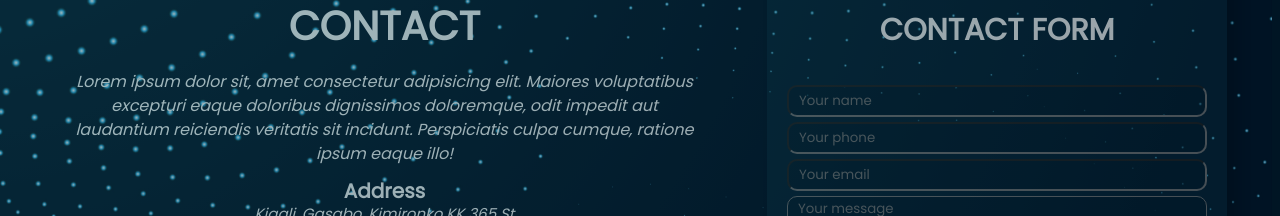
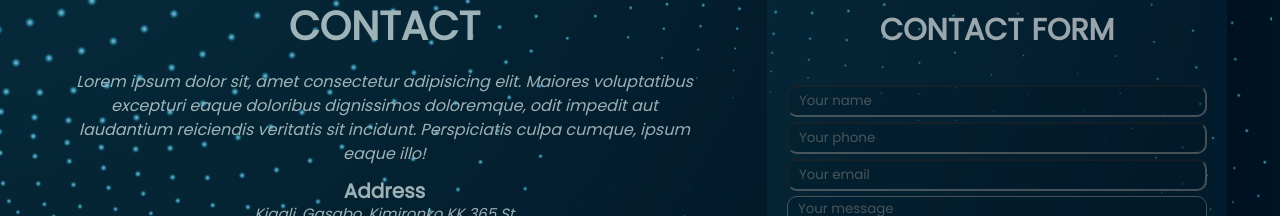
Before and after one commit to sarazaToussaint/Nassaty, a React (Create React App) app: page /Contact in a window 1280 px wide. Shown: the part 202-418 px from the top of the page. Built offline with nearby package versions, Linux system fonts and the light colour scheme.

Commit message:
Make some changes

```diff
--- a/src/component/Contact.jsx
+++ b/src/component/Contact.jsx
@@ -35,7 +35,7 @@ const Contact = () => (
           Lorem ipsum dolor sit, amet consectetur adipisicing elit.
           Maiores voluptatibus excepturi eaque doloribus dignissimos
           doloremque, odit impedit aut laudantium reiciendis veritatis
-          sit incidunt. Perspiciatis culpa cumque, ratione ipsum eaque illo!
+          sit incidunt. Perspiciatis culpa cumque, ipsum eaque illo!
         </p>
         <div className={classes.address}>
           <h3>Address</h3>
```
